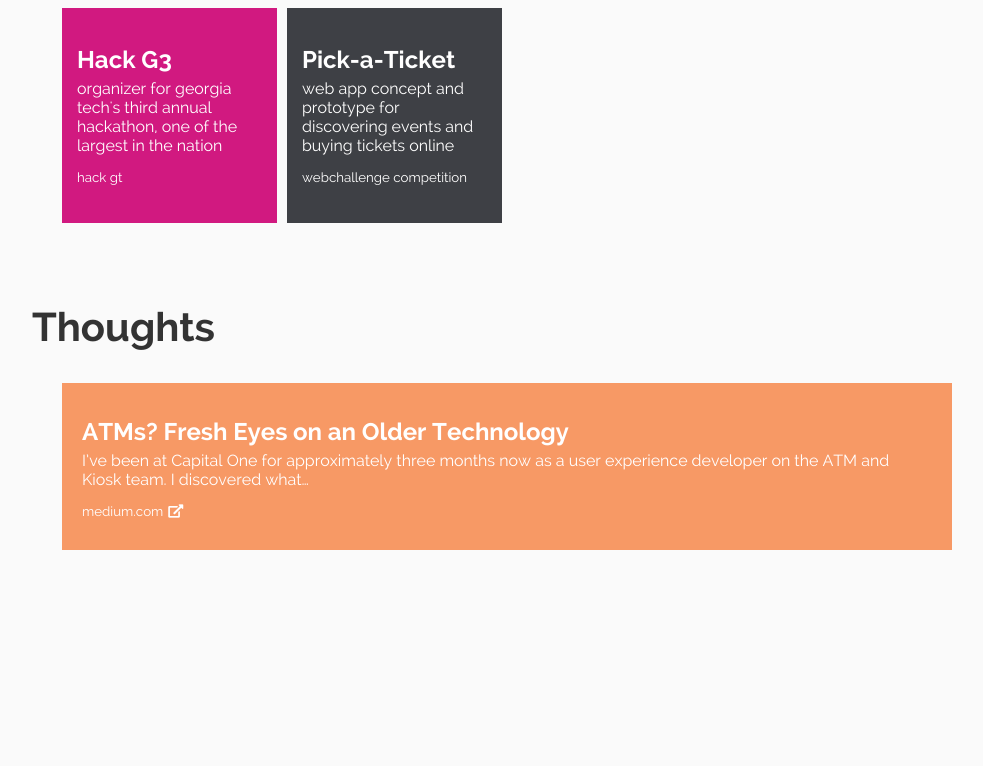
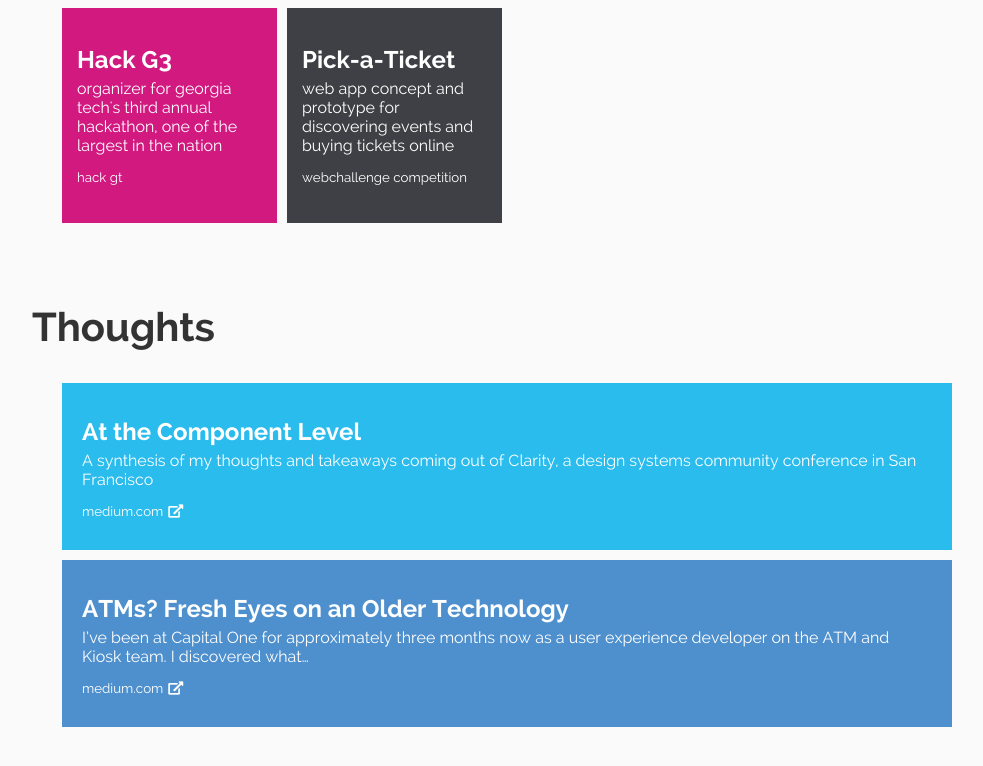
Before and after one commit to ashays/portfolio, a React (Create React App) app: page / in a window 1280 px wide. Shown: the part 1598-2364 px from the top of the page, without its empty margins (133-1116 px from the left). Before the commit the page ends 2203 px from the top, so only its background shows below. Built offline with nearby package versions, Linux system fonts and the light colour scheme.

Commit message:
added new Medium story

```diff
--- a/src/components/Landing.js
+++ b/src/components/Landing.js
@@ -80,7 +80,8 @@ class Landing extends Component {
             <div className="container">
               <h1>Thoughts</h1>
               <div>
-                <PostBlock post={{url: "https://medium.com/@ashaysheth/atms-fresh-eyes-on-an-older-technology-d494a1c307b7", title: "ATMs? Fresh Eyes on an Older Technology", color: "#f78e55", description: "I’ve been at Capital One for approximately three months now as a user experience developer on the ATM and Kiosk team. I discovered what"}} />
+                <PostBlock post={{url: "https://medium.com/@ashaysheth/at-the-component-level-14f1fd1a9381", title: "At the Component Level", color: "#12b5ec", description: "A synthesis of my thoughts and takeaways coming out of Clarity, a design systems community conference in San Francisco"}} />
+                <PostBlock post={{url: "https://medium.com/@ashaysheth/atms-fresh-eyes-on-an-older-technology-d494a1c307b7", title: "ATMs? Fresh Eyes on an Older Technology", color: "#3b84c8", description: "I’ve been at Capital One for approximately three months now as a user experience developer on the ATM and Kiosk team. I discovered what…"}} />
               </div>
             </div>
           </div>
--- a/src/components/PostBlock.js
+++ b/src/components/PostBlock.js
@@ -6,7 +6,7 @@ function PostBlock(props) {
           <div className="project post" style={{background: props.post.color}}>
             <div className="info">
               <h2>{props.post.title}</h2>
-              <span className="description">{props.post.description}…</span>
+              <span className="description">{props.post.description}</span>
               <span className="type">medium.com<i className="fas fa-external-link-alt" aria-hidden="true"></i></span>
             </div>
           </div>
```
